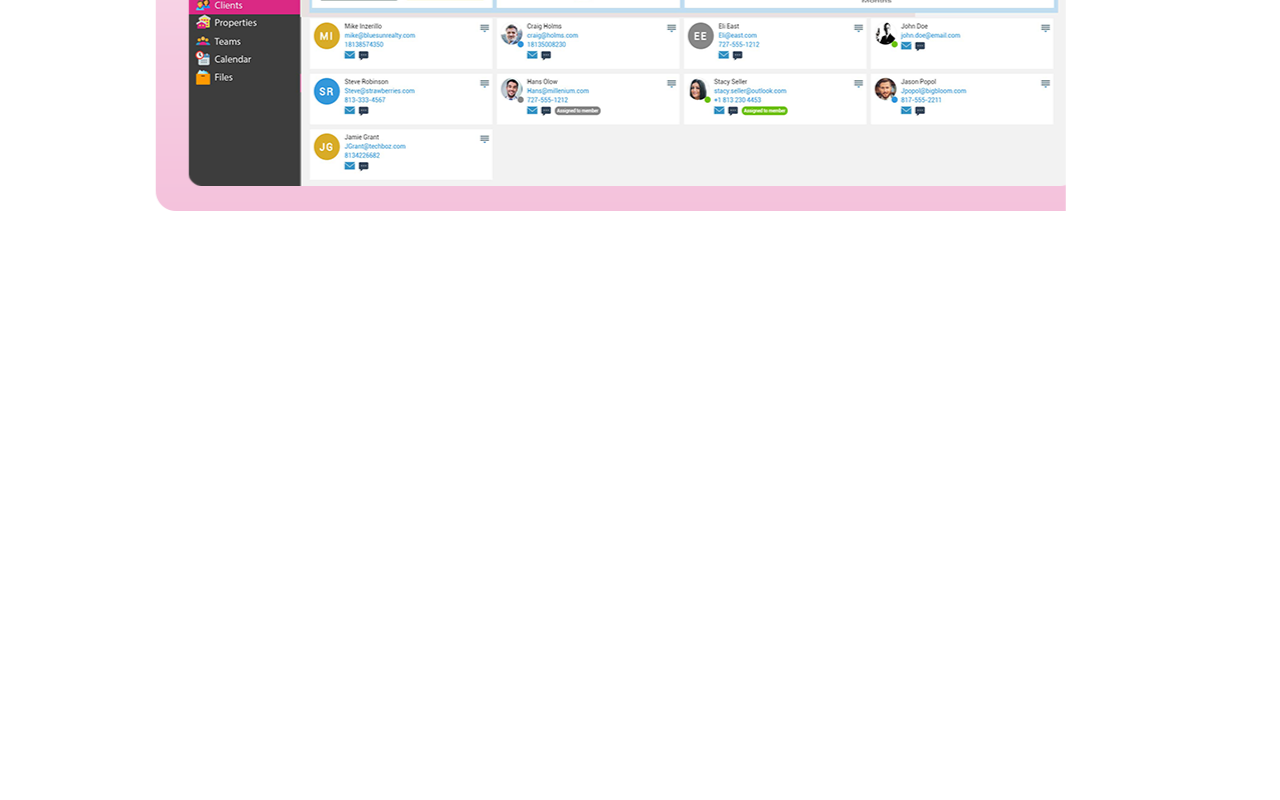
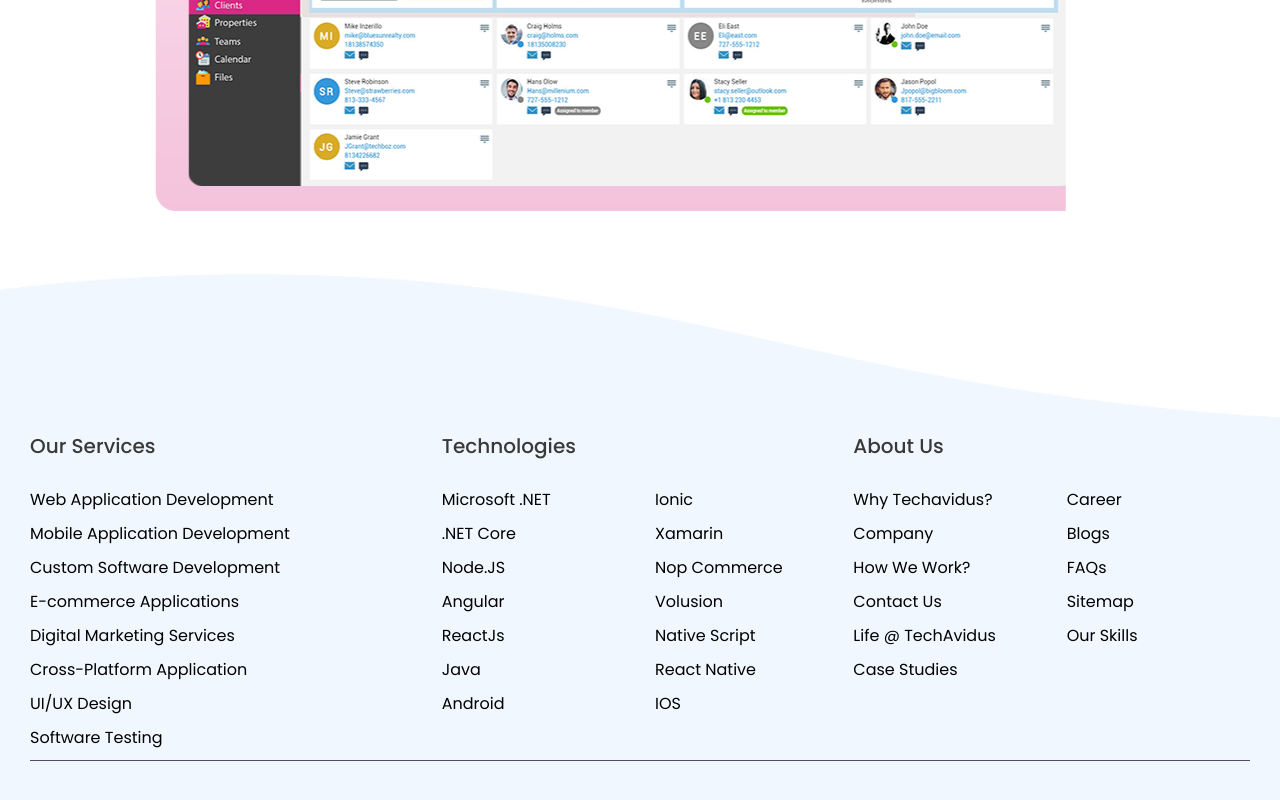
Before and after one commit to Bhavya-25/offshore_softwares, a plain HTML site: page index.html in a window 1280 px wide. Shown: the part 1692-2492 px from the top of the page. Before the commit the page ends 1956 px from the top, so only its background shows below. Drawn offline with nearby package versions, Linux system fonts and the light colour scheme; files whose address does not match are found by name.

Commit message:
upper footer done

```diff
--- a/assets/style/amit.css
+++ b/assets/style/amit.css
@@ -11,7 +11,7 @@ body {
     font-family: "Poppins", sans-serif;
 }
 
-.header_container {
+.container_hf {
     padding: 0 30px;
     width: 100%;
     margin: 0 auto;
@@ -20,6 +20,8 @@ body {
 .header {
     padding: 16px 0;
     box-shadow: 0 0 10px #ccc;
+    position: relative;
+    z-index: 9;
 }
 
 .navbar_content {
@@ -81,7 +83,7 @@ body {
     transition: all 0.5s;
 }
 
-.hamburger{
+.hamburger {
     display: none;
 }
 
@@ -105,6 +107,7 @@ body {
     opacity: 0;
     visibility: hidden;
     transition: all 0.7s;
+    box-shadow: 0 4px 6px -1px rgba(0, 0, 0, 0.1), 0 2px 4px -1px rgba(0, 0, 0, 0.06);
 }
 
 .nav_link:hover+.nav_dropdown {
@@ -182,6 +185,27 @@ body {
 
 @media (max-width:991px) {
     .nav_list {
+        flex-direction: column;
+        gap: 20px;
+        justify-content: flex-start;
+        align-items: flex-end;
+        position: fixed;
+        max-width: 250px;
+        padding: 30px 40px;
+        width: 100%;
+        top: 85px;
+        right: -100%;
+        background: #fff;
+        height: 100vh;
+        transition: all 0.8s cubic-bezier(0.71, 0, 0.33, 1.46);
+        overflow-y: auto;
+    }
+
+    .nav_list.active {
+        right: 0;
+    }
+
+    .header_btn {
         display: none;
     }
 
@@ -191,3 +215,90 @@ body {
         height: 32px;
     }
 }
+
+
+
+
+/* Footer  */
+.footer {
+    background-image: url(/assets/images/footer-bg.png);
+    background-size: cover;
+    padding-top: 170px;
+    height: 811px;
+}
+
+.footer_content {
+    display: flex;
+    column-gap: 15px;
+    border-bottom: 1px solid #554d63;
+}
+
+.footer_left,
+.footer_middle,
+.footer_right {
+    width: 33.333%;
+}
+
+.footer_heading {
+    font-family: "Poppins", sans-serif;
+    font-size: 20px;
+    margin-bottom: 30px;
+    color: #393939;
+    font-weight: 500;
+    line-height: 1.2;
+}
+
+.footer_link {
+    display: inline-block;
+    margin-bottom: 10px;
+}
+
+.foter_item:hover .footer_link {
+    color: #7bc245;
+}
+
+.footer_center {
+    display: flex;
+    gap: 15px;
+}
+
+.footer-50 {
+    width: 50%;
+}
+
+
+@media (max-width:991px) {
+    .footer_content {
+        flex-wrap: wrap;
+        gap: 40px;
+    }
+
+}
+
+@media (max-width:768px) {
+    .footer_content {
+        flex-direction: column;
+    }
+
+    .footer_left {
+        width: 100%;
+    }
+
+    .footer_middle {
+        width: 60%;
+    }
+
+    .footer_right {
+        width: 60%;
+    }
+}
+
+@media (max-width:580px) {
+
+    .footer_left,
+    .footer_middle,
+    .footer_right {
+        width: 100%;
+    }
+
+}
--- a/index.html
+++ b/index.html
@@ -18,7 +18,7 @@
 
 <body>
   <header class="header">
-    <div class="header_container">
+    <div class="container_hf">
       <div class="navbar_content">
         <div class="logo">
           <img src="assets/svg/logo.svg" alt="Logo">
@@ -181,6 +181,8 @@
       </div>
     </div>
   </header>
+
+
   <section id="home" class="home-banner-area new_banner_sec">
     <div class="row align-items-center container-fluid px-0 aos-init aos-animate" data-aos="fade-up">
       <div class="col-lg-6 col-md-12 text-center">
@@ -204,16 +206,15 @@
           <div class="avatar">
             <img src="https://www.techavidus.com/images/top.png" alt="Top Quote" class="img new_img">
             <div class="avatar-content d-flex">
-                            <img src="https://www.techavidus.com/images/client_8.png" alt="Client Icon"
-                                class="avatar_img">
+              <img src="https://www.techavidus.com/images/client_8.png" alt="Client Icon" class="avatar_img">
               <div>
                 <p class="mb-2 avatar_brief">
                   Would you like to know more about our Custom Software, Web and Mobile App
                   Development Services?
                 </p>
                 <span class="cta-btn new_btn">
-                                    <a href="#" class="btn book_btn" data-bs-toggle="modal"
-                                        data-bs-target="#RequestQuoteModal">BOOK A CALL</a>
+                  <a href="#" class="btn book_btn" data-bs-toggle="modal" data-bs-target="#RequestQuoteModal">BOOK A
+                    CALL</a>
 
                 </span>
               </div>
@@ -240,7 +241,8 @@
             </div>
             <div class="swiper-slide">
               <img src="assets/images/slide4.png">
-                  </div><div class="swiper-slide">
+            </div>
+            <div class="swiper-slide">
               <img src="assets/images/slide5.png">
             </div>
           </div>
@@ -250,7 +252,7 @@
     </div>
     </div>
   </section>
-    <section  class="py-5">
+  <section class="py-5">
     <div class="row align-items-center container-fluid  new_slider " data-aos="fade-up">
       <div class="swiper mySwiper">
         <div class="swiper-wrapper">
@@ -265,7 +267,8 @@
           </div>
           <div class="swiper-slide">
             <img src="assets/images/eshopbox-hover.png">
-                  </div><div class="swiper-slide">
+          </div>
+          <div class="swiper-slide">
             <img src="assets/images/clientcare-hover.png">
           </div>
           <div class="swiper-slide">
@@ -276,7 +279,7 @@
       </div>
     </div>
   </section>
-    <section  class="py-5">
+  <section class="py-5">
     <div class="row align-items-center d-flex container-fluid  qa_slider " data-aos="fade-up">
       <div class="col-lg-12 col-md-12 text-center">
         <div class="swiper mySwiper qa_new_slider">
@@ -287,9 +290,12 @@
               </div>
               <div class="ps-5">
                 <h2 class="qa_heading">Question and Answer Platform </h2>
-                    <p class="qa_brief">A collaborative online community for seeking and sharing knowledge from experts and enthusiasts.  </p>
-                    <a href="case-studies/question-answer-platform" class="mt-3 read_arrow"> Read more <i class="fa fa-angle-right"></i></a>
-                    <a href="/case-studies" class="mt-3 read_arrow read__arrow"> More case studies <i class="fa fa-angle-right"></i></a>
+                <p class="qa_brief">A collaborative online community for seeking and sharing knowledge from experts and
+                  enthusiasts. </p>
+                <a href="case-studies/question-answer-platform" class="mt-3 read_arrow"> Read more <i
+                    class="fa fa-angle-right"></i></a>
+                <a href="/case-studies" class="mt-3 read_arrow read__arrow"> More case studies <i
+                    class="fa fa-angle-right"></i></a>
               </div>
             </div>
             <div class="swiper-slide d-flex">
@@ -298,9 +304,12 @@
               </div>
               <div class="ps-5">
                 <h2 class="qa_heading">Question and Answer Platform </h2>
-                    <p class="qa_brief">A collaborative online community for seeking and sharing knowledge from experts and enthusiasts.  </p>
-                    <a href="case-studies/question-answer-platform" class="mt-3 read_arrow"> Read more <i class="fa fa-angle-right"></i></a>
-                    <a href="/case-studies" class="mt-3 read_arrow read__arrow"> More case studies <i class="fa fa-angle-right"></i></a>
+                <p class="qa_brief">A collaborative online community for seeking and sharing knowledge from experts and
+                  enthusiasts. </p>
+                <a href="case-studies/question-answer-platform" class="mt-3 read_arrow"> Read more <i
+                    class="fa fa-angle-right"></i></a>
+                <a href="/case-studies" class="mt-3 read_arrow read__arrow"> More case studies <i
+                    class="fa fa-angle-right"></i></a>
               </div>
             </div>
             <div class="swiper-slide d-flex">
@@ -309,9 +318,12 @@
               </div>
               <div class="ps-5">
                 <h2 class="qa_heading">Question and Answer Platform </h2>
-                    <p class="qa_brief">A collaborative online community for seeking and sharing knowledge from experts and enthusiasts.  </p>
-                    <a href="case-studies/question-answer-platform" class="mt-3 read_arrow"> Read more <i class="fa fa-angle-right"></i></a>
-                    <a href="/case-studies" class="mt-3 read_arrow read__arrow"> More case studies <i class="fa fa-angle-right"></i></a>
+                <p class="qa_brief">A collaborative online community for seeking and sharing knowledge from experts and
+                  enthusiasts. </p>
+                <a href="case-studies/question-answer-platform" class="mt-3 read_arrow"> Read more <i
+                    class="fa fa-angle-right"></i></a>
+                <a href="/case-studies" class="mt-3 read_arrow read__arrow"> More case studies <i
+                    class="fa fa-angle-right"></i></a>
               </div>
             </div>
             <div class="swiper-slide d-flex">
@@ -320,19 +332,26 @@
               </div>
               <div class="ps-5">
                 <h2 class="qa_heading">Question and Answer Platform </h2>
-                    <p class="qa_brief">A collaborative online community for seeking and sharing knowledge from experts and enthusiasts.  </p>
-                    <a href="case-studies/question-answer-platform" class="mt-3 read_arrow"> Read more <i class="fa fa-angle-right"></i></a>
-                    <a href="/case-studies" class="mt-3 read_arrow read__arrow"> More case studies <i class="fa fa-angle-right"></i></a>
+                <p class="qa_brief">A collaborative online community for seeking and sharing knowledge from experts and
+                  enthusiasts. </p>
+                <a href="case-studies/question-answer-platform" class="mt-3 read_arrow"> Read more <i
+                    class="fa fa-angle-right"></i></a>
+                <a href="/case-studies" class="mt-3 read_arrow read__arrow"> More case studies <i
+                    class="fa fa-angle-right"></i></a>
               </div>
-                </div><div class="swiper-slide d-flex">
+            </div>
+            <div class="swiper-slide d-flex">
               <div class="">
                 <img src="assets/images/case-port3.png">
               </div>
               <div class="ps-5">
                 <h2 class="qa_heading">Question and Answer Platform </h2>
-                    <p class="qa_brief">A collaborative online community for seeking and sharing knowledge from experts and enthusiasts.  </p>
-                    <a href="case-studies/question-answer-platform" class="mt-3 read_arrow"> Read more <i class="fa fa-angle-right"></i></a>
-                    <a href="/case-studies" class="mt-3 read_arrow read__arrow"> More case studies <i class="fa fa-angle-right"></i></a>
+                <p class="qa_brief">A collaborative online community for seeking and sharing knowledge from experts and
+                  enthusiasts. </p>
+                <a href="case-studies/question-answer-platform" class="mt-3 read_arrow"> Read more <i
+                    class="fa fa-angle-right"></i></a>
+                <a href="/case-studies" class="mt-3 read_arrow read__arrow"> More case studies <i
+                    class="fa fa-angle-right"></i></a>
               </div>
             </div>
             <div class="swiper-slide d-flex">
@@ -341,9 +360,12 @@
               </div>
               <div class="ps-5">
                 <h2 class="qa_heading">Question and Answer Platform </h2>
-                    <p class="qa_brief">A collaborative online community for seeking and sharing knowledge from experts and enthusiasts.  </p>
-                    <a href="case-studies/question-answer-platform" class="mt-3 read_arrow"> Read more <i class="fa fa-angle-right"></i></a>
-                    <a href="/case-studies" class="mt-3 read_arrow read__arrow"> More case studies <i class="fa fa-angle-right"></i></a>
+                <p class="qa_brief">A collaborative online community for seeking and sharing knowledge from experts and
+                  enthusiasts. </p>
+                <a href="case-studies/question-answer-platform" class="mt-3 read_arrow"> Read more <i
+                    class="fa fa-angle-right"></i></a>
+                <a href="/case-studies" class="mt-3 read_arrow read__arrow"> More case studies <i
+                    class="fa fa-angle-right"></i></a>
               </div>
             </div>
           </div>
@@ -353,6 +375,136 @@
       </div>
     </div>
   </section>
+
+
+  <footer class="footer">
+    <div class="container_hf">
+      <div class="footer_content">
+        <div class="footer_left">
+          <h2 class="footer_heading">Our Services</h2>
+          <ul>
+            <li class="foter_item">
+              <a href="#" class="footer_link">Web Application Development</a>
+            </li>
+            <li class="foter_item">
+              <a href="#" class="footer_link">Mobile Application Development</a>
+            </li>
+            <li class="foter_item">
+              <a href="#" class="footer_link">Custom Software Development</a>
+            </li>
+            <li class="foter_item">
+              <a href="#" class="footer_link">E-commerce Applications</a>
+            </li>
+            <li class="foter_item">
+              <a href="#" class="footer_link">Digital Marketing Services</a>
+            </li>
+            <li class="foter_item">
+              <a href="#" class="footer_link">Cross-Platform Application</a>
+            </li>
+            <li class="foter_item">
+              <a href="#" class="footer_link">UI/UX Design</a>
+            </li>
+            <li class="foter_item">
+              <a href="#" class="footer_link">Software Testing</a>
+            </li>
+          </ul>
+        </div>
+        <div class="footer_middle">
+          <h2 class="footer_heading">Technologies</h2>
+          <div class="footer_center">
+            <ul class="footer-50">
+              <li class="foter_item">
+                <a href="#" class="footer_link">Microsoft .NET</a>
+              </li>
+              <li class="foter_item">
+                <a href="#" class="footer_link">.NET Core</a>
+              </li>
+              <li class="foter_item">
+                <a href="#" class="footer_link">Node.JS</a>
+              </li>
+              <li class="foter_item">
+                <a href="#" class="footer_link">Angular</a>
+              </li>
+              <li class="foter_item">
+                <a href="#" class="footer_link">ReactJs</a>
+              </li>
+              <li class="foter_item">
+                <a href="#" class="footer_link">Java</a>
+              </li>
+              <li class="foter_item">
+                <a href="#" class="footer_link">Android</a>
+              </li>
+            </ul>
+            <ul>
+              <li class="foter_item">
+                <a href="#" class="footer_link">Ionic</a>
+              </li>
+              <li class="foter_item">
+                <a href="#" class="footer_link">Xamarin</a>
+              </li>
+              <li class="foter_item">
+                <a href="#" class="footer_link">Nop Commerce</a>
+              </li>
+              <li class="foter_item">
+                <a href="#" class="footer_link">Volusion</a>
+              </li>
+              <li class="foter_item">
+                <a href="#" class="footer_link">Native Script</a>
+              </li>
+              <li class="foter_item">
+                <a href="#" class="footer_link">React Native</a>
+              </li>
+              <li class="foter_item">
+                <a href="#" class="footer_link">IOS</a>
+              </li>
+            </ul>
+          </div>
+        </div>
+        <div class="footer_right">
+          <h2 class="footer_heading">About Us</h2>
+          <div class="footer_center">
+            <ul class="footer-50">
+              <li class="foter_item">
+                <a href="#" class="footer_link">Why Techavidus?</a>
+              </li>
+              <li class="foter_item">
+                <a href="#" class="footer_link">Company</a>
+              </li>
+              <li class="foter_item">
+                <a href="#" class="footer_link">How We Work?</a>
+              </li>
+              <li class="foter_item">
+                <a href="#" class="footer_link">Contact Us</a>
+              </li>
+              <li class="foter_item">
+                <a href="#" class="footer_link">Life @ TechAvidus</a>
+              </li>
+              <li class="foter_item">
+                <a href="#" class="footer_link">Case Studies</a>
+              </li>
+            </ul>
+            <ul>
+              <li class="foter_item">
+                <a href="#" class="footer_link">Career</a>
+              </li>
+              <li class="foter_item">
+                <a href="#" class="footer_link">Blogs</a>
+              </li>
+              <li class="foter_item">
+                <a href="#" class="footer_link">FAQs</a>
+              </li>
+              <li class="foter_item">
+                <a href="#" class="footer_link">Sitemap</a>
+              </li>
+              <li class="foter_item">
+                <a href="#" class="footer_link">Our Skills</a>
+              </li>
+            </ul>
+          </div>
+        </div>
+      </div>
+    </div>
+  </footer>
 
 
   <script src="https://cdn.jsdelivr.net/npm/bootstrap@5.3.0/dist/js/bootstrap.bundle.min.js"
@@ -365,7 +517,7 @@
       slidesPerView: 4,
       spaceBetween: 30,
       centeredSlides: true,
-      loop:true,
+      loop: true,
       autoplay: {
         delay: 3500,
         disableOnInteraction: false,
@@ -389,7 +541,7 @@
       slidesPerView: 1,
       spaceBetween: 0,
       centeredSlides: true,
-      loop:true,
+      loop: true,
       autoplay: {
         delay: 2500,
         disableOnInteraction: false,
@@ -435,6 +587,15 @@
         },
       }
     });
+
+
+    // Amit Ki Javascript
+    let hamburger = document.querySelector(".hamburger");
+    let navList = document.querySelector(".nav_list");
+
+    hamburger.addEventListener("click", () => {
+      navList.classList.toggle("active");
+    })
   </script>
 </body>
 
```
Also changed, not shown: assets/images/footer-bg.png (added). Lines whose indentation alone changed are shown as unchanged.
